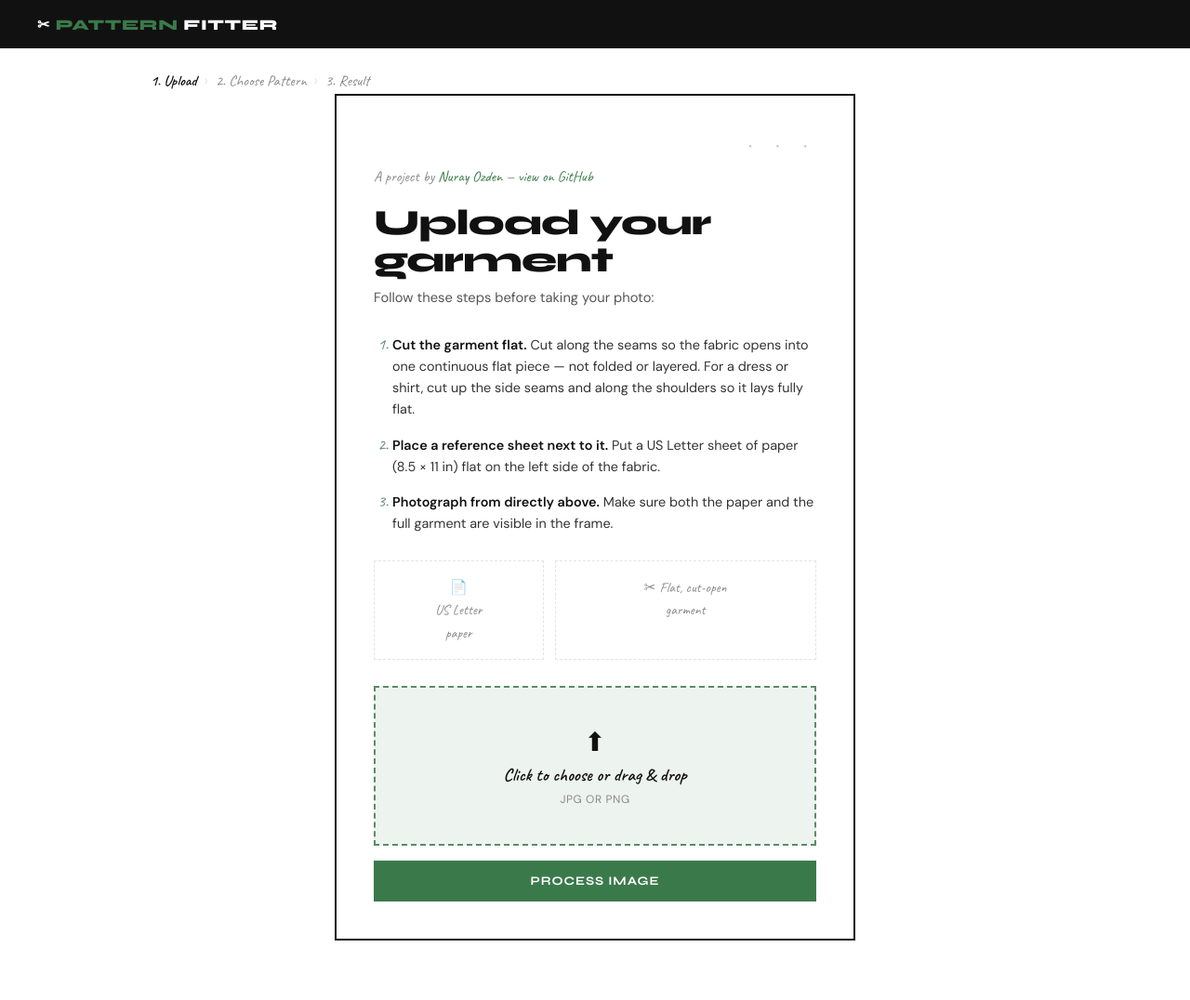
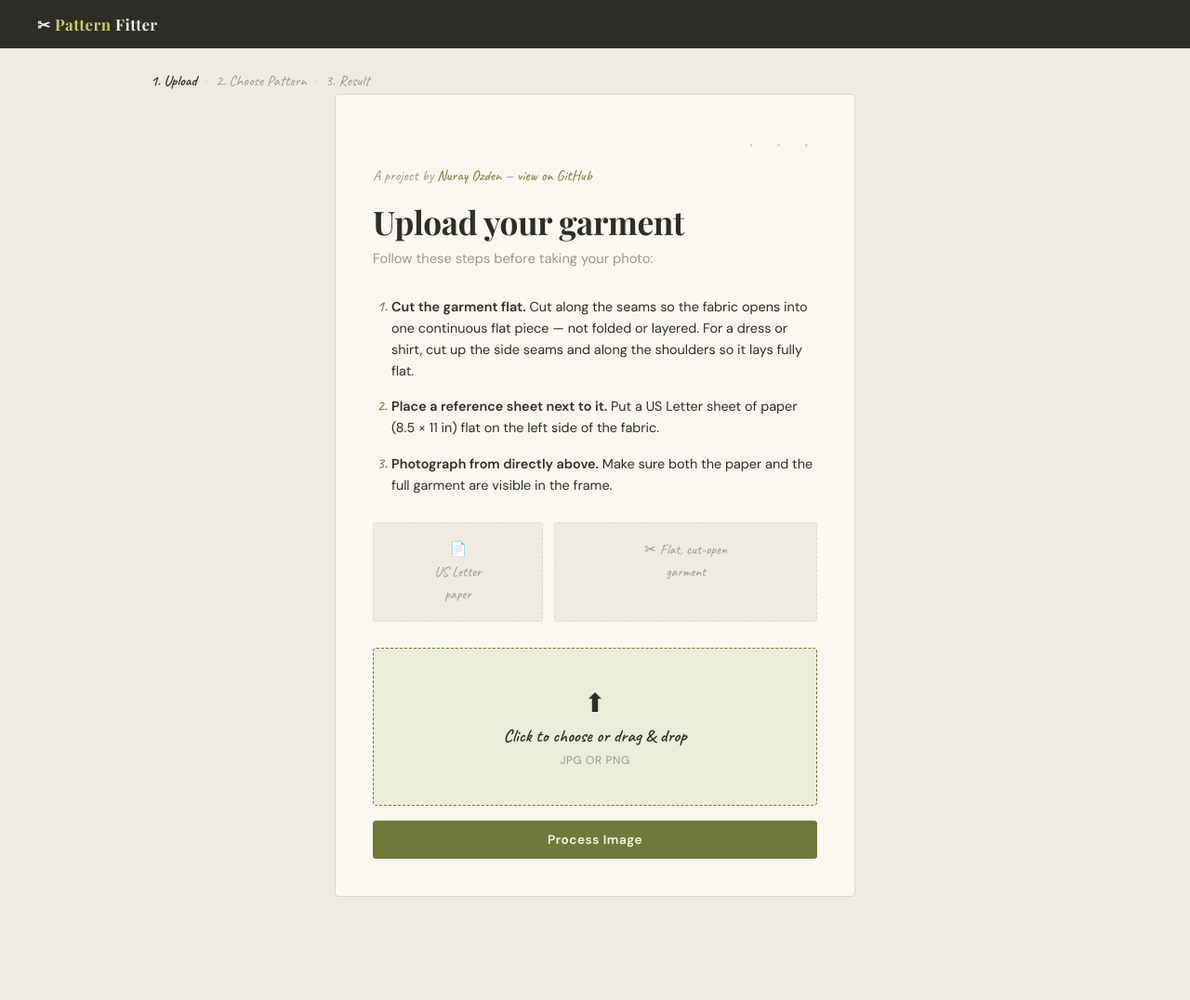
Before and after one commit to nurayyozden/Sewing-Pattern-Project, a Flask app: page / in a window 1280 px wide. Shown: the whole page at 93% size. After the commit the page ends 965 px from the top, so only its background shows below. Run offline with Flask 3, Linux system fonts and the light colour scheme.

Commit message:
Soft moodboard redesign — olive/blue/wine palette, warm cream, Playfair Display
Co-Authored-By: Claude Sonnet 4.6 <noreply@anthropic.com>

```diff
--- a/static/style.css
+++ b/static/style.css
@@ -1,14 +1,16 @@
 /* ── Variables ───────────────────────────────────────────────────────────── */
 :root {
-  --cream:       #ffffff;
-  --cream-dark:  #e4e4e4;
-  --pink:        #3a7a4a;
-  --pink-light:  #e6f2e9;
-  --olive:       #5c8a6a;
-  --olive-light: #edf4ef;
-  --black:       #111111;
-  --gray:        #888;
-  --white:       #ffffff;
+  --cream:       #f0ebe0;
+  --cream-dark:  #ddd7ca;
+  --olive:       #6e7a38;
+  --olive-light: #eaedda;
+  --blue:        #6b8fa8;
+  --blue-light:  #dde8f2;
+  --wine:        #8a2040;
+  --wine-light:  #f0dde3;
+  --charcoal:    #2e2e28;
+  --gray:        #9a9890;
+  --white:       #faf7f0;
 
   /* swap 'Caveat' for 'Belmonte Ballpoint' here if you own the font */
   --hand: 'Caveat', cursive;
@@ -20,13 +22,13 @@
 body {
   font-family: 'DM Sans', sans-serif;
   background: var(--cream);
-  color: var(--black);
+  color: var(--charcoal);
   min-height: 100vh;
 }
 
 /* ── Header ──────────────────────────────────────────────────────────────── */
 header {
-  background: var(--black);
+  background: var(--charcoal);
   padding: 0 2.5rem;
   height: 52px;
   display: flex;
@@ -34,15 +36,14 @@ header {
 }
 
 .logo {
-  font-family: 'Syne', sans-serif;
-  font-weight: 800;
-  font-size: 1rem;
-  color: var(--white);
+  font-family: 'Playfair Display', serif;
+  font-weight: 700;
+  font-size: 1.05rem;
+  color: var(--cream);
   text-decoration: none;
-  letter-spacing: 0.04em;
-  text-transform: uppercase;
+  letter-spacing: 0.03em;
 }
-.logo span { color: var(--pink); }
+.logo span { color: #c8cc6a; }
 
 /* ── Step indicator ──────────────────────────────────────────────────────── */
 .steps {
@@ -54,7 +55,7 @@ header {
   font-size: 1rem;
   color: var(--gray);
 }
-.step.active { color: var(--black); font-weight: 600; }
+.step.active { color: var(--charcoal); font-weight: 600; }
 .step.done   { color: var(--olive); }
 .step-divider { color: var(--cream-dark); font-family: 'DM Sans', sans-serif; }
 
@@ -63,23 +64,25 @@ main { max-width: 1020px; margin: 0 auto; padding: 0 2rem 4rem; }
 
 /* ── Typography ──────────────────────────────────────────────────────────── */
 h1 {
-  font-family: 'Syne', sans-serif;
-  font-weight: 800;
-  font-size: 2.4rem;
-  line-height: 1.05;
-  letter-spacing: -0.02em;
+  font-family: 'Playfair Display', serif;
+  font-weight: 700;
+  font-size: 2.2rem;
+  line-height: 1.15;
+  letter-spacing: -0.01em;
   margin-bottom: 0.5rem;
+  color: var(--charcoal);
 }
 
 h2 {
-  font-family: 'Syne', sans-serif;
-  font-weight: 700;
+  font-family: 'Playfair Display', serif;
+  font-weight: 600;
   font-size: 1.1rem;
   margin-bottom: 0.75rem;
+  color: var(--charcoal);
 }
 
 .subtitle {
-  color: #555;
+  color: var(--gray);
   font-size: 0.92rem;
   margin-bottom: 1.5rem;
   line-height: 1.6;
@@ -88,7 +91,8 @@ h2 {
 /* ── Card ────────────────────────────────────────────────────────────────── */
 .card {
   background: var(--white);
-  border: 2px solid var(--black);
+  border: 1px solid var(--cream-dark);
+  border-radius: 4px;
   padding: 2.5rem;
   margin-top: 1.5rem;
 }
@@ -100,14 +104,15 @@ h2 {
   color: var(--gray);
   margin-bottom: 1.25rem;
 }
-.byline a { color: var(--pink); text-decoration: none; }
+.byline a { color: var(--olive); text-decoration: none; }
 .byline a:hover { text-decoration: underline; }
 
 /* ── Error banner ────────────────────────────────────────────────────────── */
 .error-banner {
-  background: var(--pink-light);
-  border: 1.5px solid var(--pink);
-  color: #2a5c38;
+  background: var(--wine-light);
+  border: 1px solid var(--wine);
+  color: var(--wine);
+  border-radius: 3px;
   padding: 0.75rem 1rem;
   margin-bottom: 1.25rem;
   font-size: 0.88rem;
@@ -116,14 +121,13 @@ h2 {
 /* ── Upload page ─────────────────────────────────────────────────────────── */
 .upload-card { max-width: 560px; margin: 0 auto; }
 
-/* decorative dots — like Clairo album art */
 .upload-card::before {
   content: '· · ·';
   display: block;
   font-size: 1.4rem;
   letter-spacing: 0.6rem;
   color: var(--olive);
-  opacity: 0.4;
+  opacity: 0.35;
   text-align: right;
   margin-bottom: 0.5rem;
 }
@@ -135,10 +139,9 @@ h2 {
   flex-direction: column;
   gap: 0.7rem;
 }
-.instructions li { font-size: 0.9rem; line-height: 1.6; color: #333; }
-.instructions strong { color: var(--black); }
+.instructions li { font-size: 0.9rem; line-height: 1.6; color: var(--charcoal); }
+.instructions strong { color: var(--charcoal); }
 
-/* handwritten annotation style for instruction numbers */
 .instructions li::marker {
   font-family: var(--hand);
   font-size: 1.1rem;
@@ -152,7 +155,8 @@ h2 {
 }
 .hint-box {
   flex: 1;
-  border: 1.5px dashed var(--cream-dark);
+  border: 1px dashed var(--cream-dark);
+  border-radius: 3px;
   padding: 1rem;
   text-align: center;
   font-family: var(--hand);
@@ -165,7 +169,8 @@ h2 {
 
 .drop-zone {
   display: block;
-  border: 2px dashed var(--olive);
+  border: 1.5px dashed var(--olive);
+  border-radius: 4px;
   padding: 2.5rem 1rem;
   text-align: center;
   cursor: pointer;
@@ -174,41 +179,41 @@ h2 {
   background: var(--olive-light);
 }
 .drop-zone:hover, .drop-zone.drag-over {
-  border-color: var(--pink);
-  background: var(--pink-light);
+  border-color: var(--blue);
+  background: var(--blue-light);
 }
 .drop-zone input[type="file"] { display: none; }
 .drop-zone-inner { display: flex; flex-direction: column; gap: 0.35rem; }
 .drop-icon { font-size: 1.75rem; }
-.drop-label { font-family: var(--hand); font-size: 1.2rem; font-weight: 600; }
+.drop-label { font-family: var(--hand); font-size: 1.2rem; font-weight: 600; color: var(--charcoal); }
 .drop-sub { font-size: 0.75rem; color: var(--gray); letter-spacing: 0.05em; text-transform: uppercase; }
 
 /* ── Buttons ─────────────────────────────────────────────────────────────── */
 .btn {
   display: inline-block;
-  padding: 0.75rem 1.75rem;
-  font-family: 'Syne', sans-serif;
-  font-weight: 700;
-  font-size: 0.82rem;
-  letter-spacing: 0.07em;
-  text-transform: uppercase;
+  padding: 0.7rem 1.75rem;
+  font-family: 'DM Sans', sans-serif;
+  font-weight: 600;
+  font-size: 0.85rem;
+  letter-spacing: 0.04em;
   cursor: pointer;
   text-decoration: none;
-  border: 2px solid var(--black);
-  transition: background 0.12s, color 0.12s, border-color 0.12s;
+  border: 1px solid var(--cream-dark);
+  border-radius: 3px;
+  transition: background 0.15s, color 0.15s, border-color 0.15s;
 }
 .btn-primary {
-  background: var(--pink);
+  background: var(--olive);
   color: var(--white);
-  border-color: var(--pink);
+  border-color: var(--olive);
   width: 100%;
   text-align: center;
 }
-.btn-primary:hover { background: #2a5c38; border-color: #2a5c38; }
-.btn-secondary { background: var(--white); color: var(--black); }
+.btn-primary:hover { background: #575f2c; border-color: #575f2c; }
+.btn-secondary { background: var(--white); color: var(--charcoal); border-color: var(--cream-dark); }
 .btn-secondary:hover { background: var(--cream); }
-.btn-outline { background: transparent; color: var(--black); }
-.btn-outline:hover { background: var(--black); color: var(--white); }
+.btn-outline { background: transparent; color: var(--charcoal); border-color: var(--cream-dark); }
+.btn-outline:hover { background: var(--charcoal); color: var(--cream); border-color: var(--charcoal); }
 .btn.hidden { display: none; }
 
 /* ── Loading spinner ─────────────────────────────────────────────────────── */
--- a/templates/base.html
+++ b/templates/base.html
@@ -6,7 +6,7 @@
   <title>{% block title %}Sewing Pattern Fitter{% endblock %}</title>
   <link rel="preconnect" href="https://fonts.googleapis.com" />
   <link rel="preconnect" href="https://fonts.gstatic.com" crossorigin />
-  <link href="https://fonts.googleapis.com/css2?family=Syne:wght@400;700;800&family=DM+Sans:wght@400;500;600&family=Caveat:wght@400;600&display=swap" rel="stylesheet" />
+  <link href="https://fonts.googleapis.com/css2?family=Playfair+Display:wght@600;700&family=DM+Sans:wght@400;500;600&family=Caveat:wght@400;600&display=swap" rel="stylesheet" />
   <link rel="stylesheet" href="{{ url_for('static', filename='style.css') }}" />
 </head>
 <body>
```
Also changed, not shown: other parts of static/style.css (+38 -30 lines).
